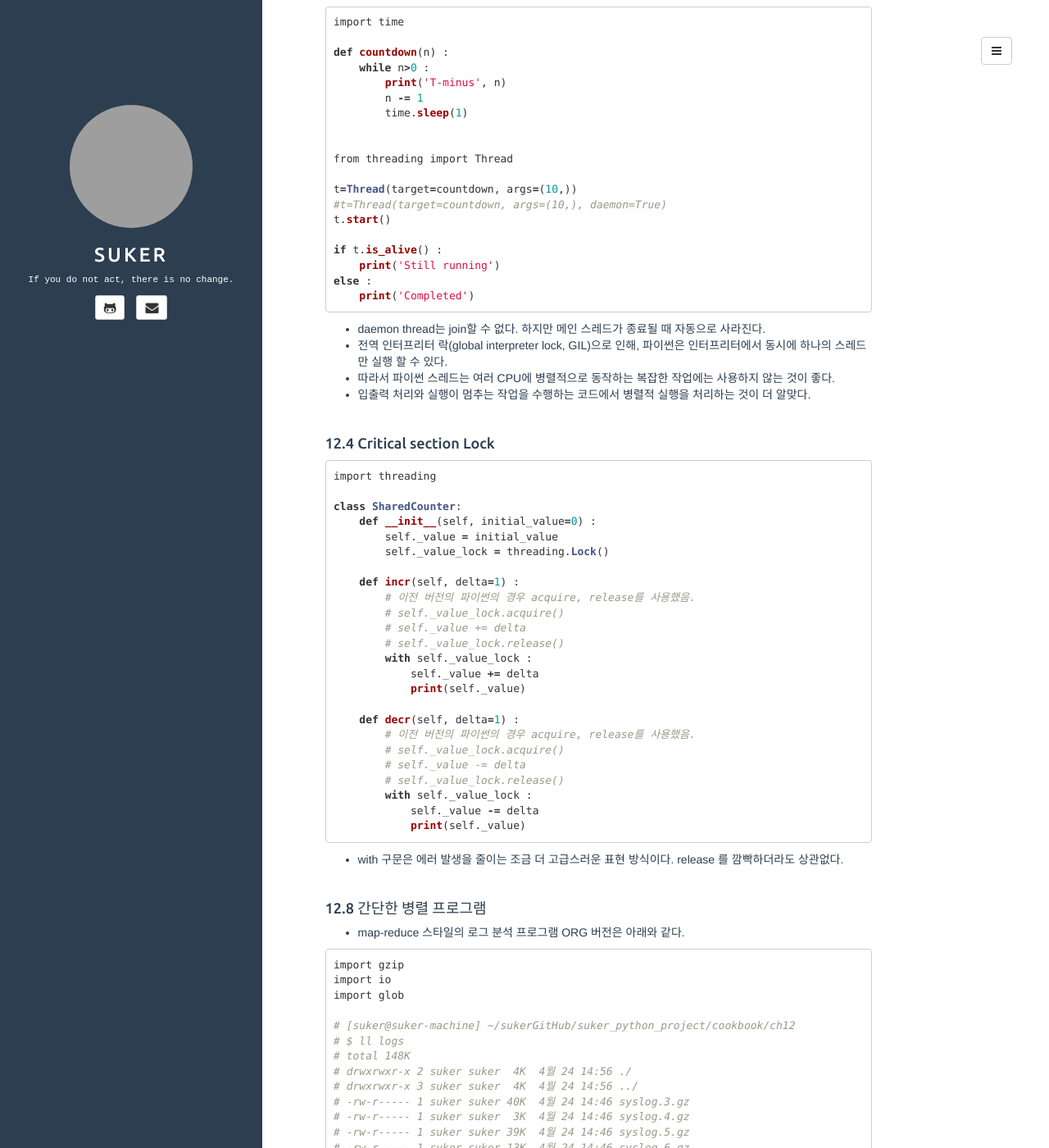
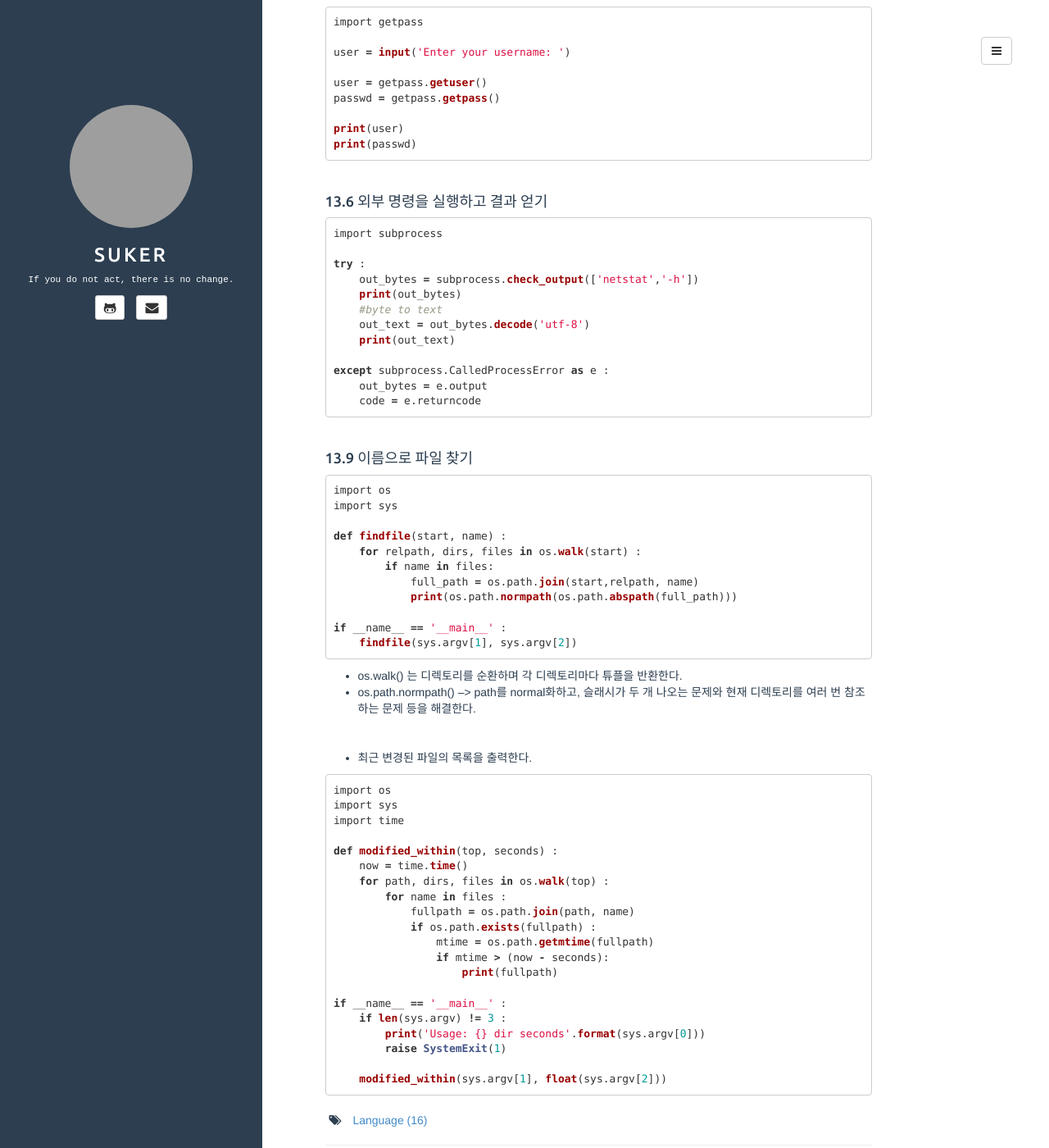
Before and after one commit to kchhero/kchhero.github.io, a Jekyll site: the page built from _posts/2018-04-24-language-python-cookbook2.md, in a window 1280 px wide and 1400 px high, scrolled down 222 px. Shown: the whole window at 82% size. Built offline with Jekyll 4.4.1, drawn with Linux system fonts in a browser that asks for light colours; some of the changed text lies outside the part shown; grey boxes are pictures that could not be loaded.

Commit message:
update 2018-04-24-language-python-cookbook2.md

````diff
--- a/_posts/2018-04-24-language-python-cookbook2.md
+++ b/_posts/2018-04-24-language-python-cookbook2.md
@@ -1,265 +1,86 @@
 ---
-title: 'Python> Python CookBook3판 - O REILLY Study(ch12) 병렬처리'
+title: 'Python> Python CookBook3판 - O REILLY Study(ch13) 유틸리티'
 layout: post
 tags:
   - Language
 category: programming
 ---
-#### 12.1 스레드 시작과  정지
+#### 13.4 암호 입력받기
 
 ```python?line_number=false
-import time
+import getpass
 
-def countdown(n) :
-    while n>0 :
-        print('T-minus', n)
-        n -= 1
-        time.sleep(1)
+user = input('Enter your username: ')
 
+user = getpass.getuser()
+passwd = getpass.getpass()
 
-from threading import Thread
-
-t=Thread(target=countdown, args=(10,))
-#t=Thread(target=countdown, args=(10,), daemon=True)
-t.start()
-
-if t.is_alive() :
-    print('Still running')
-else :
-    print('Completed')
-```
-* daemon thread는 join할 수 없다. 하지만 메인 스레드가 종료될 때 자동으로 사라진다.
-* 전역 인터프리터 락(global interpreter lock, GIL)으로 인해, 파이썬은 인터프리터에서 동시에 하나의 스레드만 실행 할 수 있다.
-* 따라서 파이썬 스레드는 여러 CPU에 병렬적으로 동작하는 복잡한 작업에는 사용하지 않는 것이 좋다.
-* 입출력 처리와 실행이 멈추는 작업을 수행하는 코드에서 병렬적 실행을 처리하는 것이 더 알맞다.
-
-<br>
-
-#### 12.4 Critical section Lock
-
-```python?line_number=false
-import threading
-
-class SharedCounter:
-    def __init__(self, initial_value=0) :
-        self._value = initial_value
-        self._value_lock = threading.Lock()
-
-    def incr(self, delta=1) :
-        # 이전 버전의 파이썬의 경우 acquire, release를 사용했음.
-        # self._value_lock.acquire()
-        # self._value += delta
-        # self._value_lock.release()
-        with self._value_lock :
-            self._value += delta
-            print(self._value)
-
-    def decr(self, delta=1) :
-        # 이전 버전의 파이썬의 경우 acquire, release를 사용했음.
-        # self._value_lock.acquire()
-        # self._value -= delta
-        # self._value_lock.release()
-        with self._value_lock :
-            self._value -= delta
-            print(self._value)
-```
-*  with 구문은 에러 발생을 줄이는 조금 더 고급스러운 표현 방식이다. release 를 깜빡하더라도 상관없다.
-
-<br>
-
-#### 12.8 간단한 병렬 프로그램
-
-* map-reduce 스타일의 로그 분석 프로그램 ORG 버전은 아래와 같다.
-
-```python?line_number=false
-import gzip
-import io
-import glob
-
-# [suker@suker-machine] ~/sukerGitHub/suker_python_project/cookbook/ch12
-# $ ll logs
-# total 148K
-# drwxrwxr-x 2 suker suker  4K  4월 24 14:56 ./
-# drwxrwxr-x 3 suker suker  4K  4월 24 14:56 ../
-# -rw-r----- 1 suker suker 40K  4월 24 14:46 syslog.3.gz
-# -rw-r----- 1 suker suker  3K  4월 24 14:46 syslog.4.gz
-# -rw-r----- 1 suker suker 39K  4월 24 14:46 syslog.5.gz
-# -rw-r----- 1 suker suker 13K  4월 24 14:46 syslog.6.gz
-# -rw-r----- 1 suker suker 39K  4월 24 14:46 syslog.7.gz
-
-def find_robots(filename) :
-    robots = set()
-    with gzip.open(filename) as f :
-        for line in io.TextIOWrapper(f) :
-            fields = line.split()
-            if len(fields) >= 6 :
-                if fields[5] == 'idVendor:' :
-                    robots.add(fields[5])
-                    robots.add(fields[6])
-
-    return robots
-
-def find_all_robots(logdir) :
-    files = glob.glob(logdir+'/*.gz')
-    all_robots = set()
-    for robots in map(find_robots, files) :
-        all_robots.update(robots)
-    return all_robots
-
-
-if __name__ == '__main__' :
-    robots = find_all_robots('logs')
-    for ipaddr in robots :
-        print(ipaddr)
-
-```
-
-==> 위 코드를 여러개의 CPU를 사용하도록 변경하면 다음과 같다.
-
-```python?line_number=false
-...
-from concurrent import futures
-...
-
-def find_all_robots(logdir) :
-    files = glob.glob(logdir+'/*.gz')
-    all_robots = set()
-    with futures.ProcessPoolExecutor() as pool :
-        for robots in pool.map(find_robots, files) :
-            all_robots.update(robots)
-
-    return all_robots
-```
-
-* 쿼드코어 기준 3.5배 빠르다.
-
-* ProcessPoolExecutor의 일반적인 사용 방법
-
-```
-from concurrent.futures import ProcessPoolExecutor
-
-with ProcessPoolExecutor() as pool :
-	...
-	do work in rarallel using pool
-	...
-
-# 많은 작업을 하는 함수
-def work(x) ;
-	...
-	return result
-
-
-# 병렬화하지 않은 코드
-results = map(work, data)
-
-# 병렬화 코드
-with ProcessPoolExecutor() as pool :
-	results = pool.map(work, data)
-
+print(user)
+print(passwd)
 ```
 
 <br>
 
-#### 12.14 Unix에서 데몬 프로세스 실행
+#### 13.6 외부 명령을 실행하고 결과 얻기
 
 ```python?line_number=false
-#!/usr/bin/env python3
-#  daemon.py
+import subprocess
 
+try :
+    out_bytes = subprocess.check_output(['netstat','-h'])
+    print(out_bytes)
+    #byte to text
+    out_text = out_bytes.decode('utf-8')
+    print(out_text)
+
+except subprocess.CalledProcessError as e :
+    out_bytes = e.output
+    code = e.returncode
+```
+
+<br>
+
+#### 13.9 이름으로 파일 찾기
+
+```python?line_number=false
 import os
 import sys
-import atexit
-import signal
 
-def daemonize(pidfile, *, stdin='/dev/null',
-                          stdout='/dev/null',
-                          stderr='/dev/null'):
-    if os.path.exists(pidfile) :
-        raise RuntimeError('Already running')
+def findfile(start, name) :
+    for relpath, dirs, files in os.walk(start) :
+        if name in files:
+            full_path = os.path.join(start,relpath, name)
+            print(os.path.normpath(os.path.abspath(full_path)))
 
-    # first fork
-	# 부모에 의한 즉각적인 종료, 자식 프로세스를 잃고 나서 os.setsid() 호출을 통해 완전히 새로운 프로세스를 생성하고 자식을 리더로 설정한다.
-	# 데몬을 터미널에서 올바르게 때어내고(부모 프로세스로부터 분리), 신호와 같은 것이 이런 작업을 방해하지 않도록 보장한다.
+if __name__ == '__main__' :
+    findfile(sys.argv[1], sys.argv[2])
+```
+* os.walk() 는 디렉토리를 순환하며 각 디렉토리마다 튜플을 반환한다.
+* os.path.normpath() --> path를 normal화하고, 슬래시가 두 개 나오는 문제와 현재 디렉토리를 여러 번 참조하는 문제 등을 해결한다.
 
-    try :
-        if os.fork() > 0 :
-            raise SystemExit(0)  #parent exit
-    except OSError as e :
-        raise RuntimeError('fork #1 failed')
+<br>
 
-    # 현재 작업 디렉터리와 파일 모드 마스크를 재설정한다.
-	# 디렉토리를 변경하면 데몬을 실행한 디렉토리에서 더 이상 동작하지 못하도록 하므로...
-    os.chdir('/')
-    os.umask(0)
-    os.setsid()
+* 최근 변경된 파일의 목록을 출력한다.
 
-    # second fork
-	# 데몬 프로세스가 새로운 제어 터미널을 취득하지 못하도록 하고 더 높은 고립을 제공한다.
-    try :
-        if os.fork() > 0 :
-            raise SystemExit(0)
-    except OSError as e :
-        raise RuntimeError('fork #2 failed')
+```python?line_number=false
+import os
+import sys
+import time
 
-    # input,output buffer flush
-    sys.stdout.flush()
-    sys.stderr.flush()
+def modified_within(top, seconds) :
+    now = time.time()
+    for path, dirs, files in os.walk(top) :
+        for name in files :
+            fullpath = os.path.join(path, name)
+            if os.path.exists(fullpath) :
+                mtime = os.path.getmtime(fullpath)
+                if mtime > (now - seconds):
+                    print(fullpath)
 
-    # stdin, stdout, stderr file descriptor replace
-    with open(stdin, 'rb', 0) as f :
-        os.dup2(f.fileno(), sys.stdin.fileno())
-    with open(stdout, 'ab', 0) as f :
-        os.dup2(f.fileno(), sys.stdout.fileno())
-    with open(stderr, 'ab', 0) as f :
-        os.dup2(f.fileno(), sys.stderr.fileno())
-
-    #PID file write
-    with open(pidfile, 'w') as f:
-        print(os.getpid(), file=f)
-
-    # when exit, PID file remove
-	# 파이썬 인터프리터가 종료될 때 실행하기 위한 함수를 등록한다.
-    atexit.register(lambda: os.remove(pidfile))
-
-    # handler about exit
-    def sigterm_handler(signo, frame) :
+if __name__ == '__main__' :
+    if len(sys.argv) != 3 :
+        print('Usage: {} dir seconds'.format(sys.argv[0]))
         raise SystemExit(1)
 
-    signal.signal(signal.SIGTERM, sigterm_handler)
-
-def main() :
-    import time
-    sys.stdout.write('Daemon started with pid {}\n'.format(time.ctime()))
-    time.sleep(10)
-
-if __name__ == '__main__' :
-    PIDFILE = '/tmp/daemon.pid'
-
-    if len(sys.argv) != 2:
-        print('Usage: {} [start|stop]'.format(sys.argv[0]), file=sys.stderr)
-        raise SystemExit(1)
-
-    if sys.argv[1] == 'start' :
-        try :
-            daemonize(PIDFILE,
-                      stdout='/tmp/daemon.log',
-                      stderr='/tmp/daemon.log')
-        except RuntimeError as e :
-            print(e, file=sys.stderr)
-            raise SystemExit(1)
-
-        main()
-
-    elif sys.argv[1] == 'stop' :
-        if os.path.exists(PIDFILE) :
-            with open(PIDFILE) as f :
-                os.kill(int(f.read()), signal.SIGTERM)
-        else:
-            print('Not running', file=sys.stderr)
-            raise SystemExit(1)
-
-    else :
-        print('Unknown command {!r}'.format(sys.argv[1]), file=sys.stderr)
-        raise SystemExit(1)
-
+    modified_within(sys.argv[1], float(sys.argv[2]))
 ```
````
